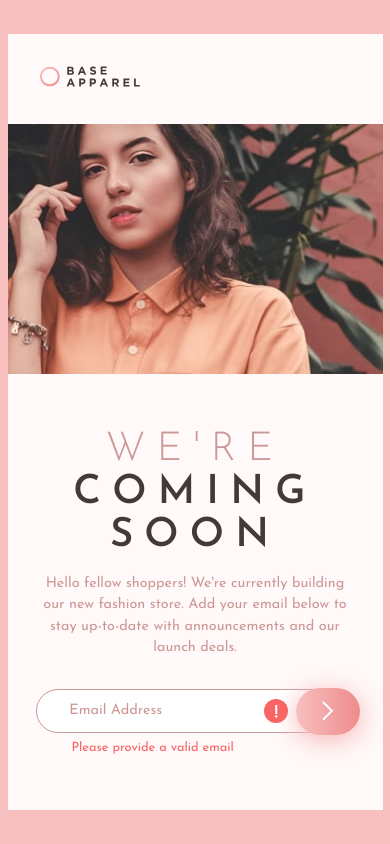
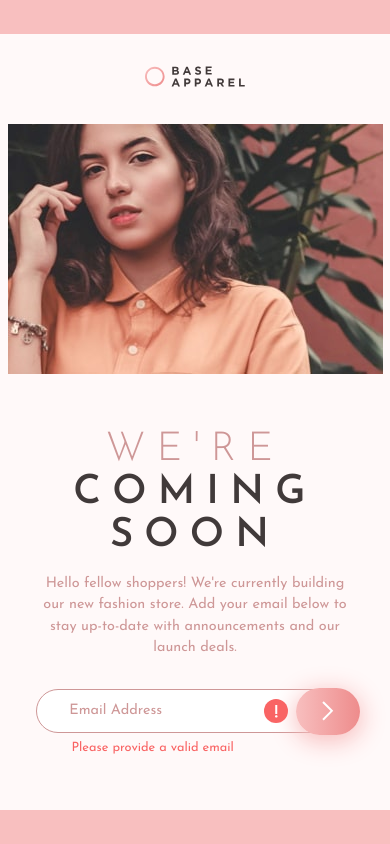
Before and after one commit to mfkutz/base-apparel-mentor, a plain HTML site: page index.html in a window 390 px wide. Drawn offline with Linux system fonts and the light colour scheme.

Commit message:
background

```diff
--- a/css/styles.css
+++ b/css/styles.css
@@ -142,8 +142,11 @@ input[type]:focus {
     }
 
     .container-mobile {
-        display: block;
+        display: flex;
+        flex-direction: column;
+        align-items: center;
         background-color: #fff9f9;
+        width: 100%;
     }
 
     .header-mobile {
```
